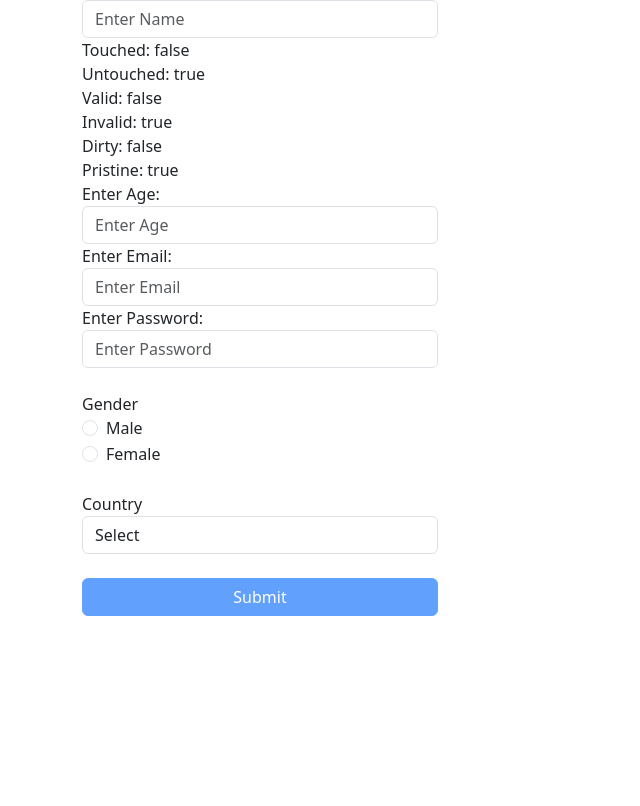
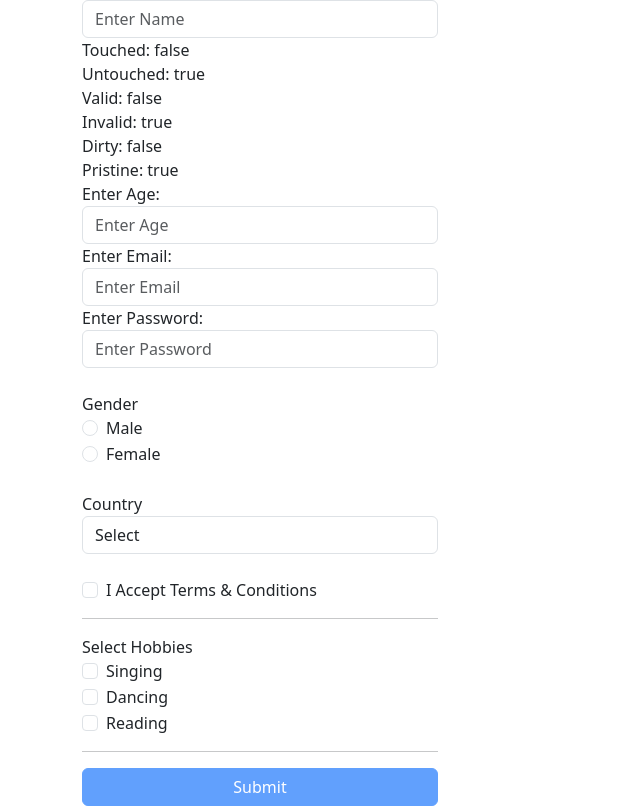
Before and after one commit to Jimi-Chhatrala/angular-tutorial-pm, an Angular app: page / in a window 1280 px wide. Shown: the part 255-1061 px from the top of the page, without its empty margins (0-640 px from the left). Before the commit the page ends 871 px from the top, so only its background shows below. Built offline with nearby package versions, Linux system fonts and the light colour scheme.

Commit message:
23-template-driven-forms-simple = Added checkbox form controls.

```diff
--- a/src/app/app.html
+++ b/src/app/app.html
@@ -147,10 +147,54 @@
           <div *ngIf="country.errors && country.errors['required']">Country is Required</div>
         </div>
         <br />
+        <div class="form-check">
+          <input
+            type="checkbox"
+            class="form-check-input"
+            required
+            name="accept"
+            #accept="ngModel"
+            [(ngModel)]="std.accept"
+          />
+          <label for="">I Accept Terms & Conditions</label>
+        </div>
+        <hr />
+        <label for="">Select Hobbies</label>
+        <div class="form-check">
+          <input
+            type="checkbox"
+            (change)="onChange($event)"
+            class="form-check-input"
+            name="hobbies"
+            value="Singing"
+          />
+          <label for="">Singing</label>
+        </div>
+        <div class="form-check">
+          <input
+            type="checkbox"
+            (change)="onChange($event)"
+            class="form-check-input"
+            name="hobbies"
+            value="Dancing"
+          />
+          <label for="">Dancing</label>
+        </div>
+        <div class="form-check">
+          <input
+            type="checkbox"
+            (change)="onChange($event)"
+            class="form-check-input"
+            name="hobbies"
+            value="Reading"
+          />
+          <label for="">Reading</label>
+        </div>
+        <hr />
         <div class="d-grid">
           <input
             type="submit"
-            [class.disabled]="newForm.form.invalid"
+            [class.disabled]="newForm.form.invalid || SelectedHobbies.length == 0"
             value="Submit"
             class="btn btn-primary"
           />
--- a/src/app/app.ts
+++ b/src/app/app.ts
@@ -12,6 +12,20 @@ import { Student } from './student';
 export class App {
   protected readonly title = signal('angular-tutorial-pm');
 
+  SelectedHobbies: string[] = [];
+
+  onChange(e: any) {
+    let selectedValue = e.target.value;
+    let checked = e.target.checked;
+
+    if (checked) {
+      this.SelectedHobbies.push(selectedValue);
+    } else {
+      let index = this.SelectedHobbies.indexOf(selectedValue);
+      this.SelectedHobbies.splice(index, 1);
+    }
+  }
+
   std = new Student();
 
   constructor() {
@@ -23,5 +37,6 @@ export class App {
     // const std = new Student(formData.name, formData.age, formData.email);
     // console.log('++++++++++++++++++++ std: ', std);
     console.log('++++++++++++++++++++ this.std: ', this.std);
+    console.log('++++++++++++++++++++ this.SelectedHobbies: ', this.SelectedHobbies);
   }
 }
--- a/src/app/student.ts
+++ b/src/app/student.ts
@@ -9,5 +9,6 @@ export class Student {
     public password?: string,
     public gender?: string,
     public country?: string,
+    public accept?: boolean,
   ) {}
 }
```
